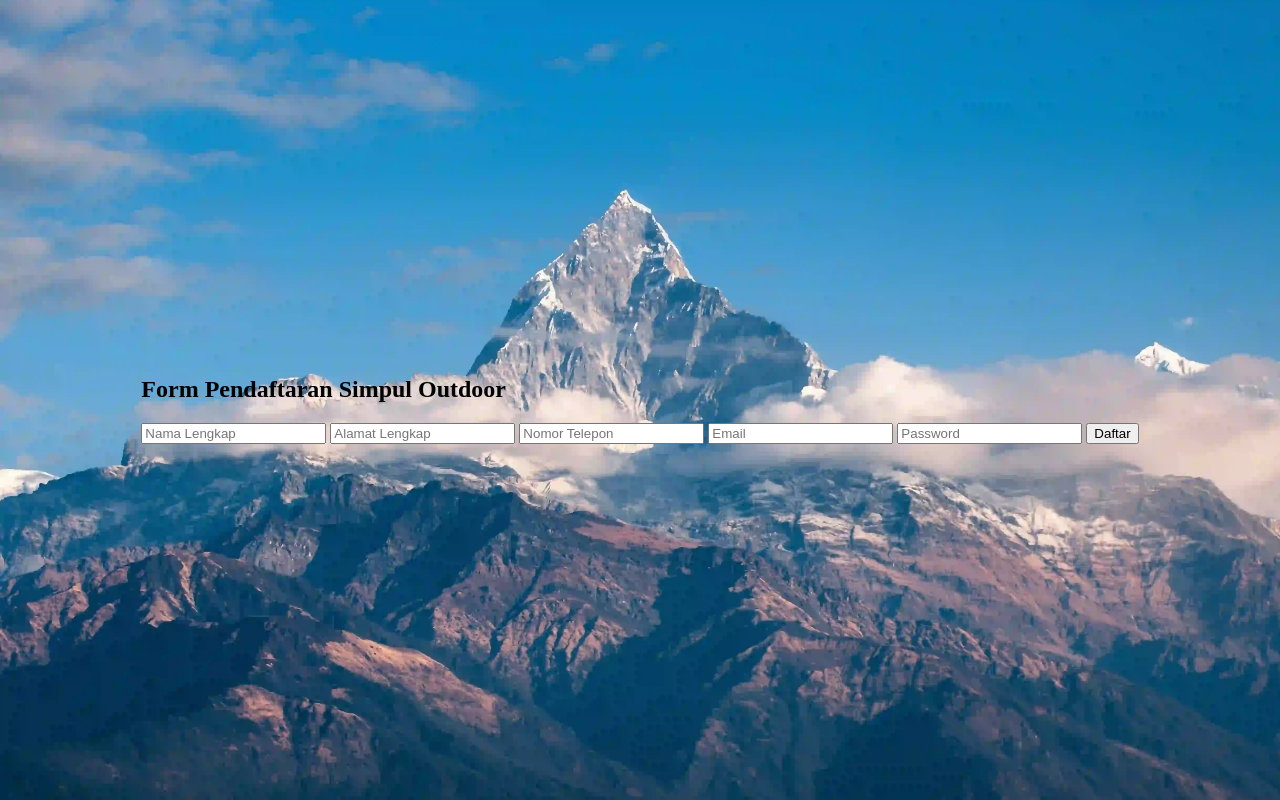
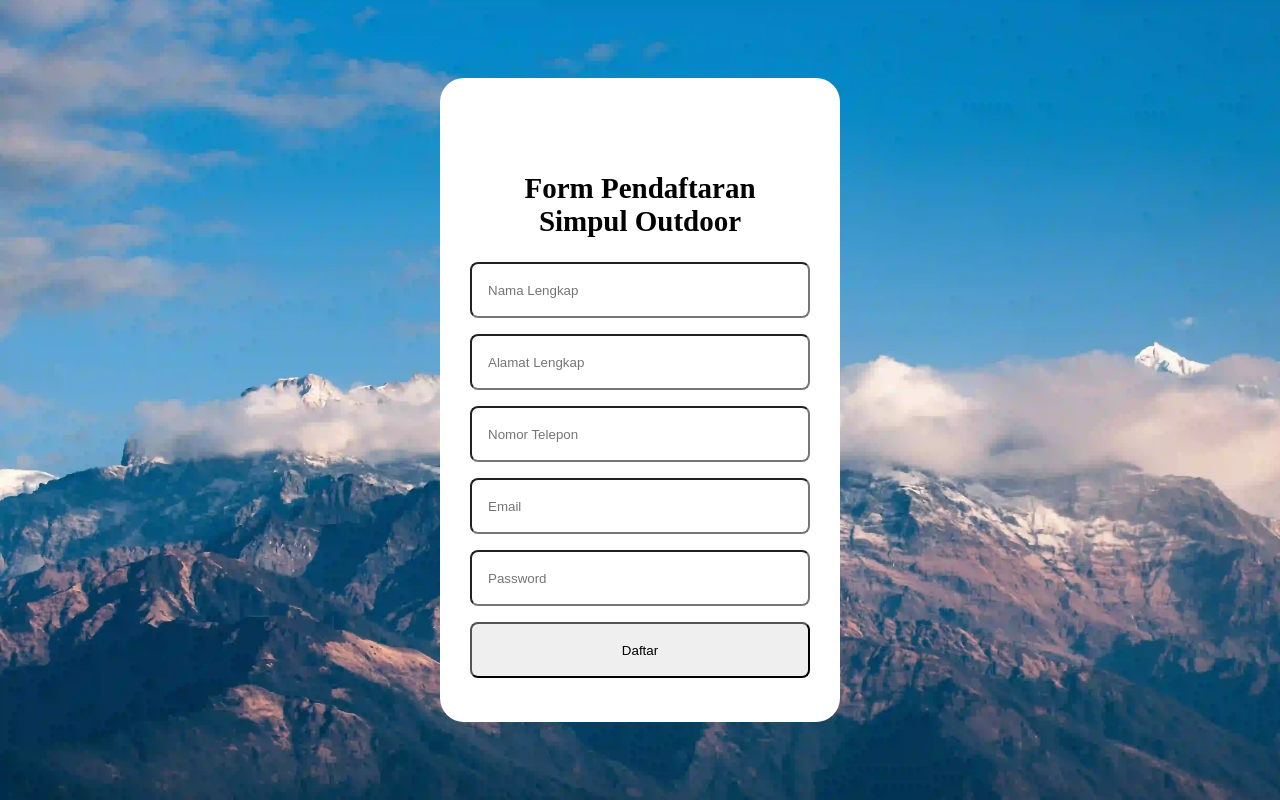
Before and after one commit to Herutriana44/SIMPUL_OUTDOOR, a CodeIgniter app: page /simpul_outdoor/Register in a window 1280 px wide. Run offline with CodeIgniter, Linux system fonts and the light colour scheme.

Commit message:
Heru : tampilan views dah dibenerin sebaiknya make file login.css aja

```diff
--- a/application/views/register.php
+++ b/application/views/register.php
@@ -6,13 +6,13 @@
     <meta name="viewport" content="width=device-width, initial-scale=1.0">
     <title>Form pendaftaran simpul Outdoor</title>
 
-    <link rel="stylesheet" href="<?php echo asset_url();?>register.css">
+    <link rel="stylesheet" href="<?php echo asset_url();?>login.css">
 </head>
 <body>
     <!-- Ini Form Untuk Registrasi -->
-    <div class="register-card">
+    <div class="login-card">
         <h2>Form Pendaftaran Simpul Outdoor</h2>
-        <form class="register-form" method="post">
+        <form class="login-form" action="<?php echo base_url('Register/registration'); ?>" method="post">
             <input type="text" placeholder="Nama Lengkap" id="fullname" name="fullname"/>
             <input type="text" placeholder="Alamat Lengkap" id="alamat" name="alamat"/>
             <input type="text" placeholder="Nomor Telepon" id="notlp" name="notlp"/>
@@ -20,5 +20,6 @@
             <input type="password" placeholder="Password" id="password" name="password"/>
             <input class="button" type="submit" value="Daftar">
         </form>
+    </div>
 </body>
 </html>
--- a/assets/register.css
+++ b/assets/register.css
@@ -10,20 +10,20 @@ a, button {
 }
 
 /* style css */
-.login-card > h2 {
+.register-card > h2 {
     margin : 24px 12px;
     font-size: 29px;
     font-weight: 600;
 }
 
-.login-form {
+.register-form {
     width: 100%;
     margin: 0;
     display: grid;
     gap: 16px;
 }
 
-.login-card {
+.register-card {
     width: 100%;
     padding: 70px 30px 44px;
     border-radius: 24px;
@@ -32,7 +32,7 @@ a, button {
 }
 
 @media (width >= 500px) {
-    .login-card {
+    .register-card {
         margin: 0;
         width: 400px;
     }
@@ -59,17 +59,17 @@ body {
     }
 }
 
-.login-form > a {color: #216ce7;}
+.register-form > a {color: #216ce7;}
 
-.login-form > input,
-.login-form > button {
+.register-form > input,
+.register-form > button {
     width: 100%;
     height: 56px;
     padding: 0 16px;
     border-radius: 8px;
 }
 
-.login-form > button {
+.register-form > button {
     width: 100%;
     height: 56px;
     border: 0;
```
Also changed, not shown: assets/login.css (line endings or trailing spaces).
